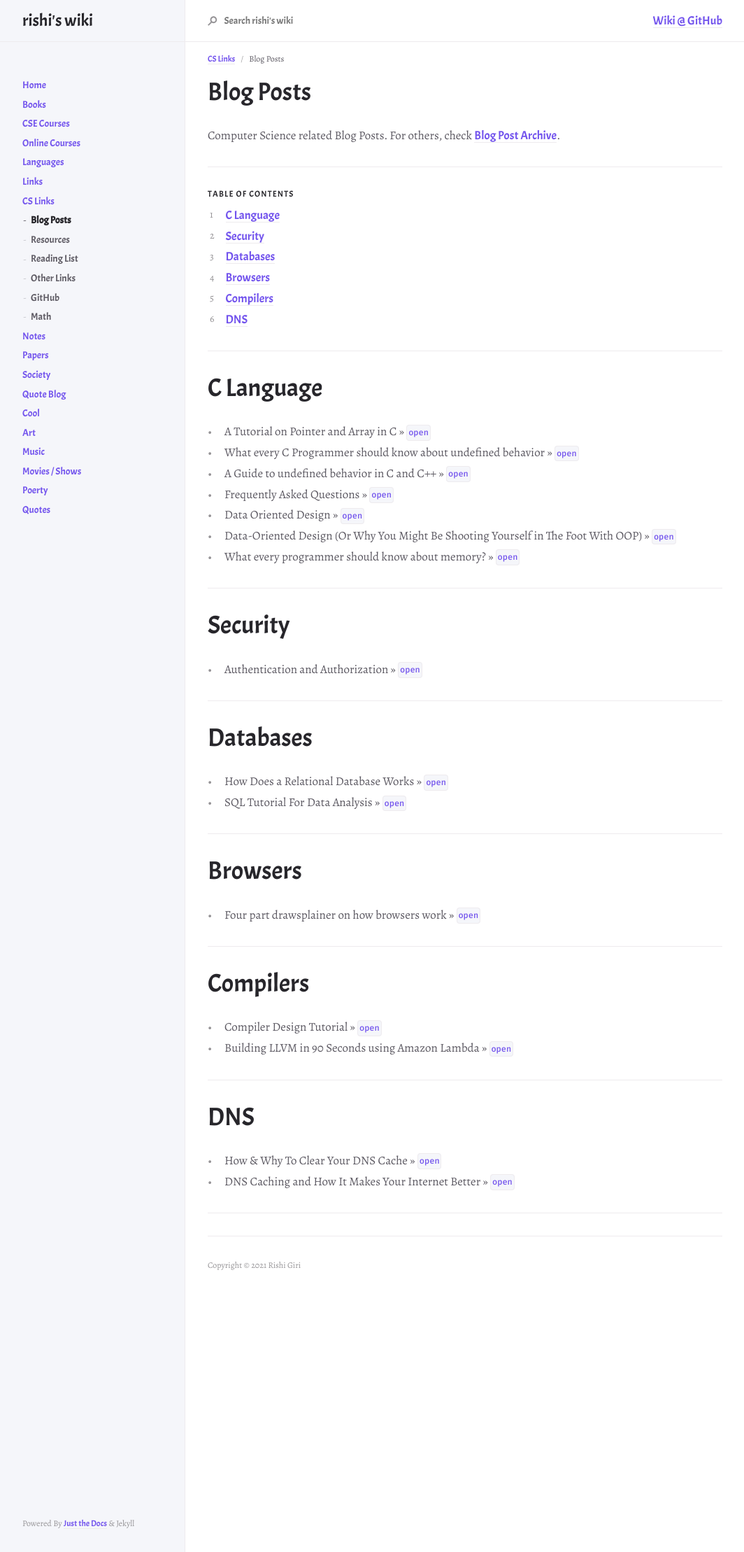
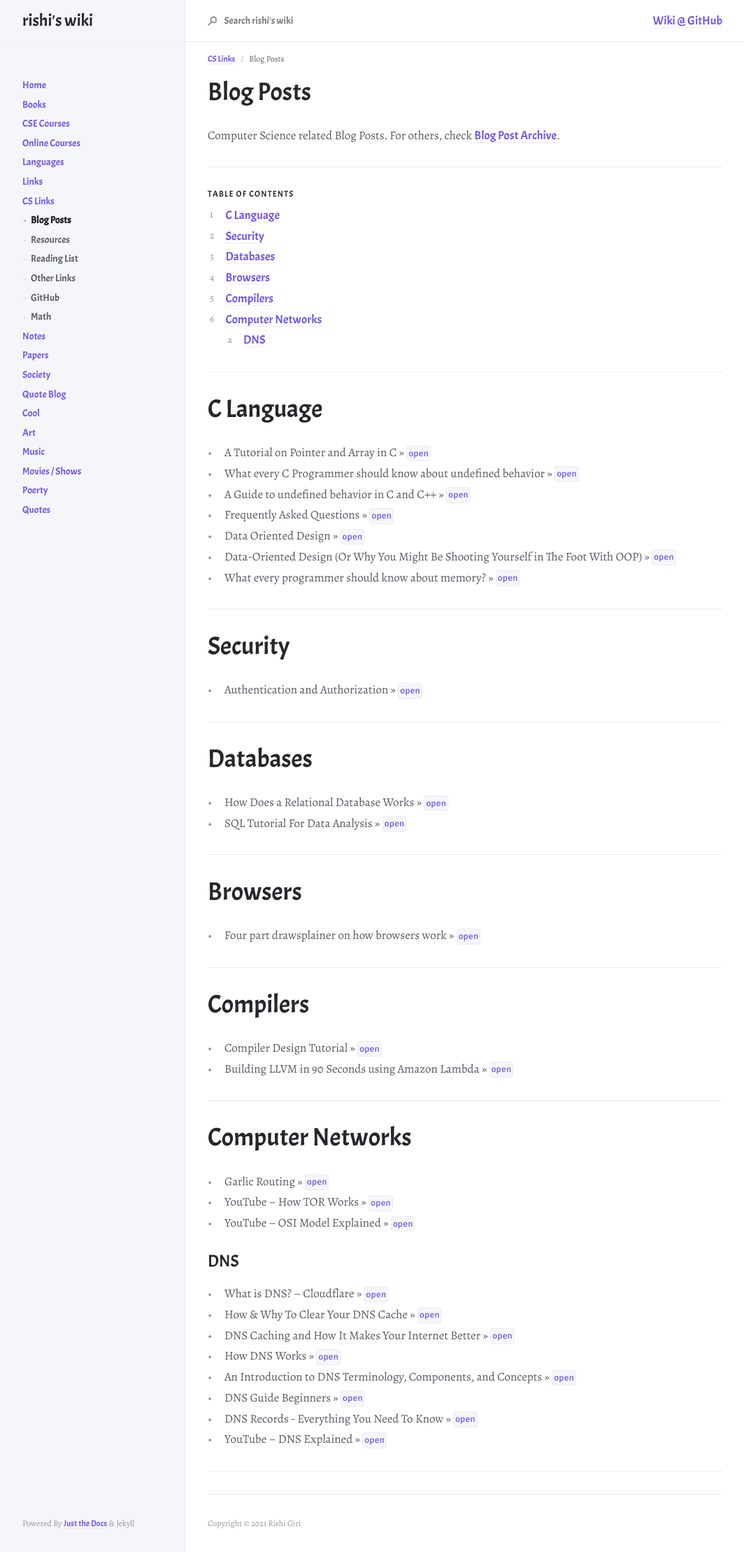
Before and after one commit to r8w/r8w, a Jekyll site: the page built from docs/cslinks/blog.md, in a window 1280 px wide. Shown: the whole page at 70% size, without its empty margins (107-1171 px from the left). Built offline with Jekyll 4.4.1, drawn with Linux system fonts in a browser that asks for light colours; nearby versions of some CDN libraries.

```diff
--- a/docs/cslinks/blog.md
+++ b/docs/cslinks/blog.md
@@ -58,9 +58,21 @@ Computer Science related Blog Posts. For others, check [Blog Post Archive](../..
 
 ---
 
-# DNS
+# Computer Networks
 
+- Garlic Routing >> [`open`](https://geti2p.net/en/docs/how/garlic-routing)
+- YouTube -- How TOR Works >> [`open`](https://www.youtube.com/watch?v=QRYzre4bf7I)
+- YouTube -- OSI Model Explained >> [`open`](https://www.youtube.com/watch?v=vv4y_uOneC0)
+
+## DNS
+
+- What is DNS? -- Cloudflare >> [`open`](https://www.cloudflare.com/en-gb/learning/dns/what-is-dns/)
 - How & Why To Clear Your DNS Cache >> [`open`](https://www.ionos.com/digitalguide/server/configuration/flush-dns/)
 - DNS Caching and How It Makes Your Internet Better >> [`open`](https://www.lifewire.com/what-is-a-dns-cache-817514)
+- How DNS Works >> [`open`](https://www.verisign.com/en_US/website-presence/online/how-dns-works/index.xhtml)
+- An Introduction to DNS Terminology, Components, and Concepts >> [`open`](https://www.digitalocean.com/community/tutorials/an-introduction-to-dns-terminology-components-and-concepts)
+- DNS Guide Beginners >> [`open`](http://www.steves-internet-guide.com/dns-guide-beginners/)
+- DNS Records - Everything You Need To Know >> [`open`](https://blog.nexcess.net/dns-records-everything-you-need-to-know/)
+- YouTube -- DNS Explained >> [`open`](https://www.youtube.com/watch?v=JkEYOt08-rU)
 
 ---
```
Also changed, not shown: docs/links/twitter.md (+2 -1 lines).
